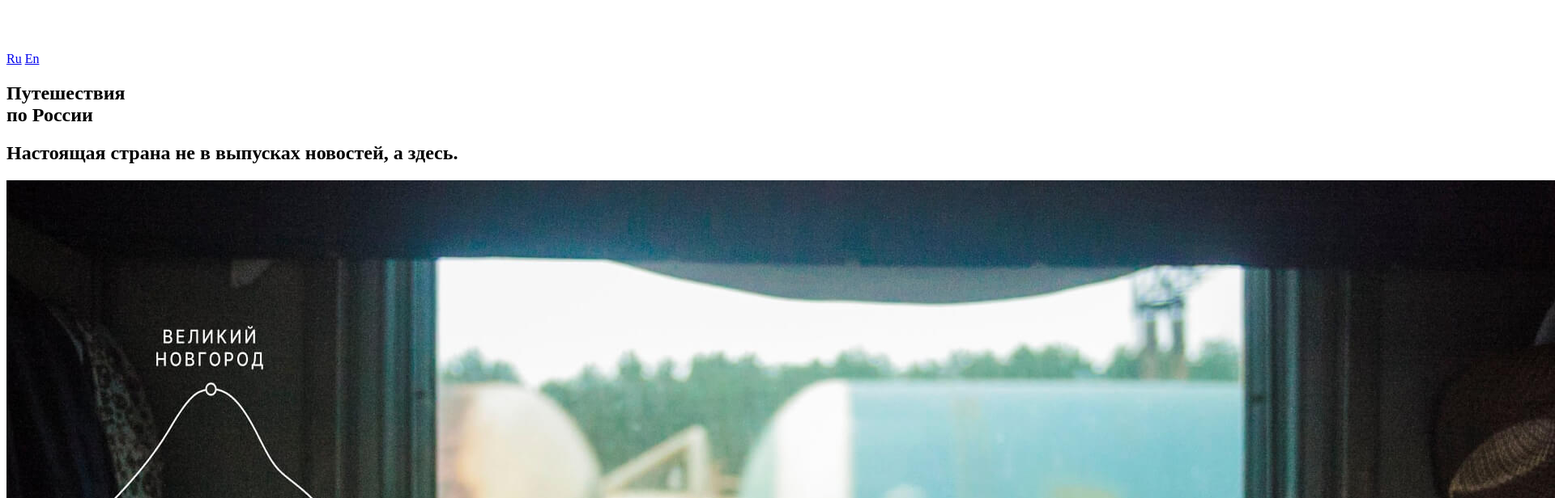
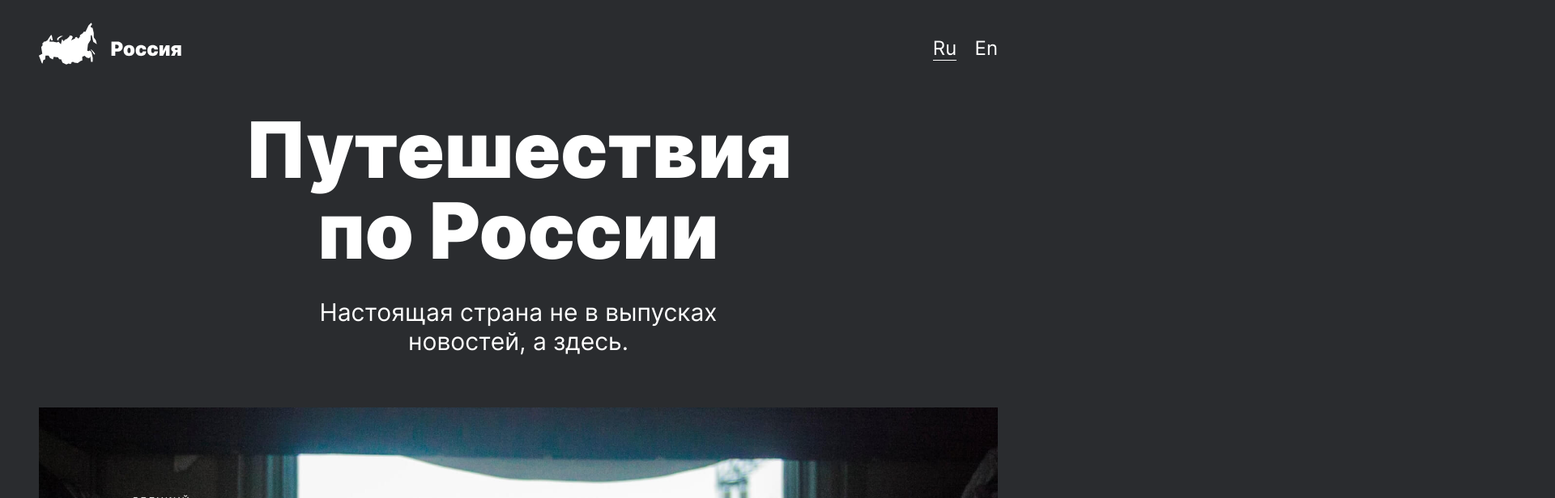
Before and after one commit to krlmari/russian-travel, a plain HTML site: page index.html in a window 1280 px wide. Shown: the top 616 px of the page at 81% size, 1920 px wide, since content can reach past the window. Drawn offline with Linux system fonts and the light colour scheme; the site is published under a folder, as on GitHub Pages, so addresses that start at the root find nothing.

Commit message:
Update code

```diff
--- a/pages/index.css
+++ b/pages/index.css
@@ -1,44 +1,44 @@
-@import url(/vendor/normalize.css);
-@import url(/blocks/root/root.css);
-@import url(/blocks/content/content.css);
+@import url(../vendor/normalize.css);
+@import url(../blocks/root/root.css);
+@import url(../blocks/content/content.css);
 
-@import url(/blocks/header/header.css);
-@import url(/blocks/header/__logo/header__logo.css);
-@import url(/blocks/header/__lang-links/header__lang-links.css);
-@import url(/blocks/header/__lang-link/header__lang-link.css);
-@import url(/blocks/header/__lang-link_Ru/header__lang-link_Ru.css);
-@import url(/blocks/header/__lang-link_En/header__lang-link_En.css);
+@import url(../blocks/header/header.css);
+@import url(../blocks/header/__logo/header__logo.css);
+@import url(../blocks/header/__lang-links/header__lang-links.css);
+@import url(../blocks/header/__lang-link/header__lang-link.css);
+@import url(../blocks/header/__lang-link_Ru/header__lang-link_Ru.css);
+@import url(../blocks/header/__lang-link_En/header__lang-link_En.css);
 
-@import url(/blocks/lead/lead.css);
-@import url(/blocks/lead/__title/lead__title.css);
-@import url(/blocks/lead/__subtitle/lead__subtitle.css);
-@import url(/blocks/lead/__image/lead__image.css);
-@import url(/blocks/lead/__caption/lead__caption.css);
+@import url(../blocks/lead/lead.css);
+@import url(../blocks/lead/__title/lead__title.css);
+@import url(../blocks/lead/__subtitle/lead__subtitle.css);
+@import url(../blocks/lead/__image/lead__image.css);
+@import url(../blocks/lead/__caption/lead__caption.css);
 
-@import url(/blocks/intro/intro.css);
-@import url(/blocks/intro/__title/intro__title.css);
-@import url(/blocks/intro/__text/intro__text.css);
-@import url(/blocks/intro/__list/intro__list.css);
+@import url(../blocks/intro/intro.css);
+@import url(../blocks/intro/__title/intro__title.css);
+@import url(../blocks/intro/__text/intro__text.css);
+@import url(../blocks/intro/__list/intro__list.css);
 
-@import url(/blocks/photo-grid/photo-grid.css);
-@import url(/blocks/photo-grid/__item/photo-grid__item.css);
+@import url(../blocks/photo-grid/photo-grid.css);
+@import url(../blocks/photo-grid/__item/photo-grid__item.css);
 
-@import url(/blocks/places/places.css);
-@import url(/blocks/places/__title/places__title.css);
-@import url(/blocks/places/__place/places__place.css);
-@import url(/blocks/places/__website/places__website.css);
-@import url(/blocks/places/__url-heading/places__url-heading.css);
-@import url(/blocks/places/__link/places__link.css);
-@import url(/blocks/places/__image/places__image.css);
-@import url(/blocks/places/__conteiner/places__conteiner.css);
-@import url(/blocks/places/__paragraph/places__paragraph.css);
+@import url(../blocks/places/places.css);
+@import url(../blocks/places/__title/places__title.css);
+@import url(../blocks/places/__place/places__place.css);
+@import url(../blocks/places/__website/places__website.css);
+@import url(../blocks/places/__url-heading/places__url-heading.css);
+@import url(../blocks/places/__link/places__link.css);
+@import url(../blocks/places/__image/places__image.css);
+@import url(../blocks/places/__conteiner/places__conteiner.css);
+@import url(../blocks/places/__paragraph/places__paragraph.css);
 
-@import url(/blocks/cover/cover.css);
-@import url(/blocks/cover/__background/cover__background.css);
-@import url(/blocks/cover/__overlay/cover__overlay.css);
-@import url(/blocks/cover/__subtitle/cover__subtitle.css);
-@import url(/blocks/cover/__titile/cover__titile.css);
+@import url(../blocks/cover/cover.css);
+@import url(../blocks/cover/__background/cover__background.css);
+@import url(../blocks/cover/__overlay/cover__overlay.css);
+@import url(../blocks/cover/__subtitle/cover__subtitle.css);
+@import url(../blocks/cover/__titile/cover__titile.css);
 
-@import url(/blocks/footer/footer.css);
-@import url(/blocks/footer/__copyright/footer__copyright.css);
-@import url(/blocks/footer/__link/footer__link.css);
+@import url(../blocks/footer/footer.css);
+@import url(../blocks/footer/__copyright/footer__copyright.css);
+@import url(../blocks/footer/__link/footer__link.css);
```
